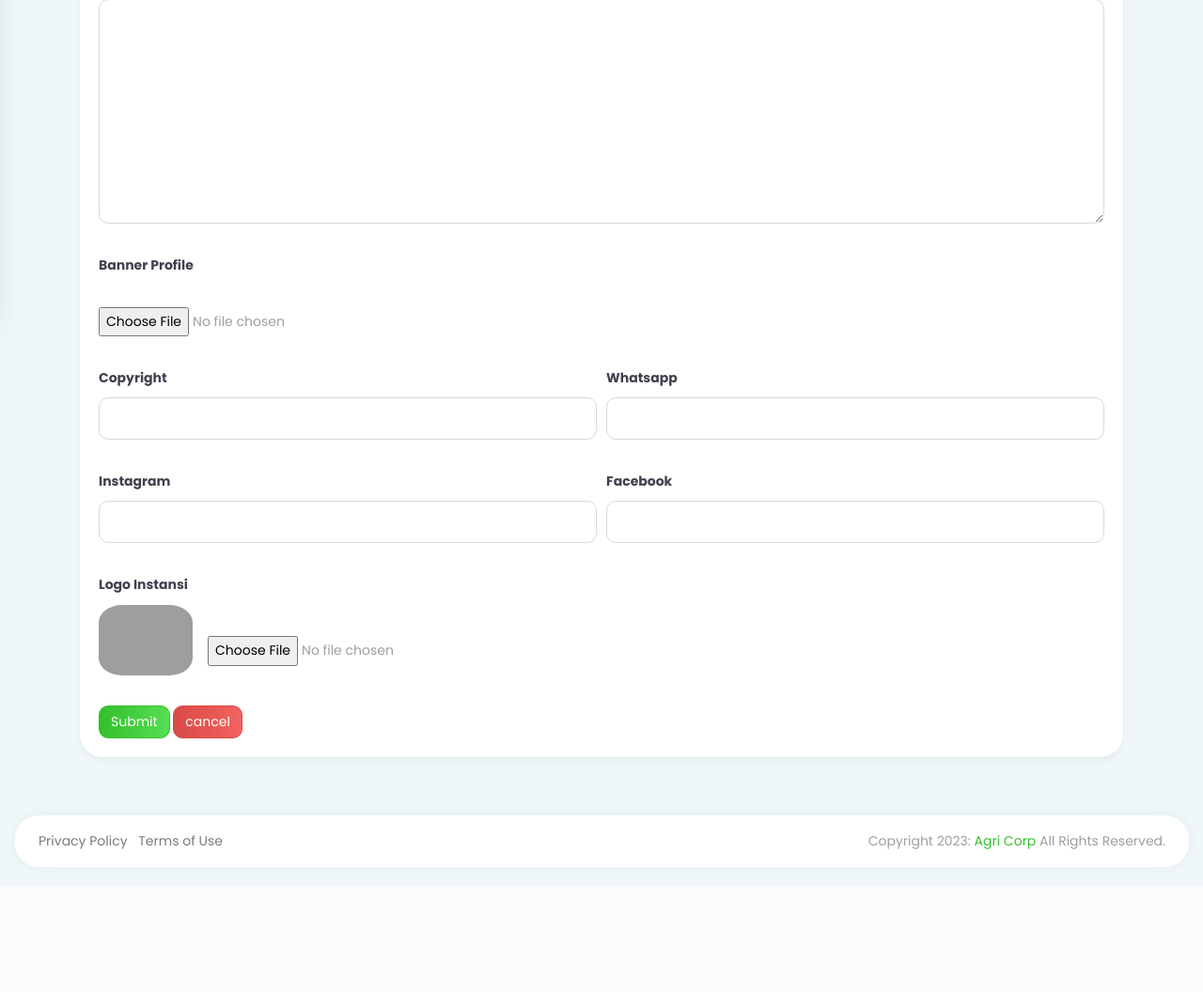
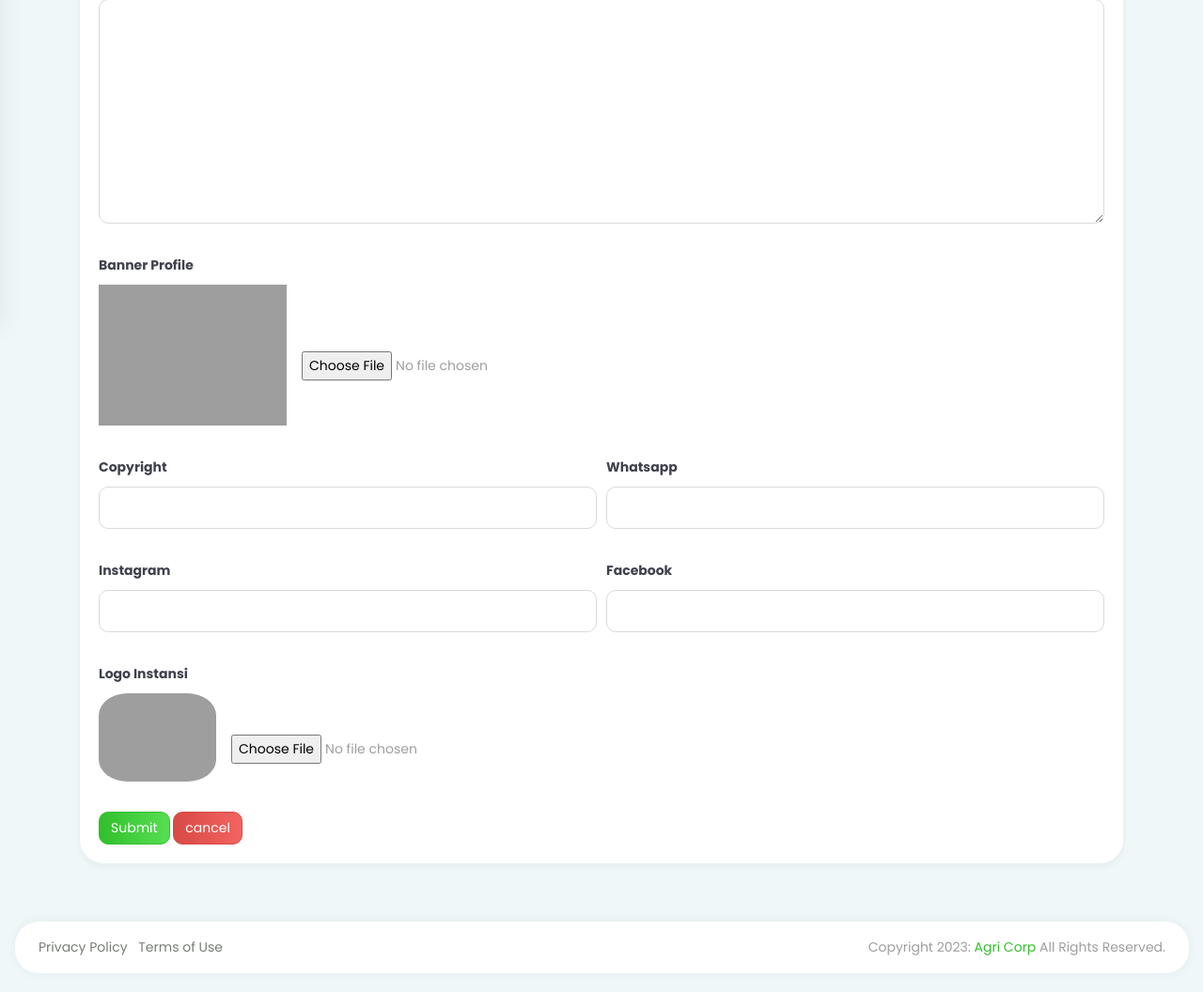
Before and after one commit to ZKYRIO/company_profile, a PHP site: page /identitasWeb_edit.php?id_identitasWeb=1 in a window 1280 px wide. Shown: the part 455-1511 px from the top of the page at 94% size. Before the commit the page ends 1383 px from the top, so only its background shows below. Run offline with PHP 8.4, Linux system fonts and the light colour scheme; the visitor is signed in with stand-in values (Sample User, id 1); data that the repository does not hold is empty; some libraries are stand-ins or nearby versions; grey boxes are pictures that could not be loaded.

Commit message:
Fixed preview image untuk mengpreview dua upload gambar

```diff
--- a/admin/identitasWeb_edit.php
+++ b/admin/identitasWeb_edit.php
@@ -63,20 +63,11 @@ $identitasWeb = mysqli_fetch_assoc($identitasWebs);
                             </div>
                         </div>
 
-                        <!-- <div class="form-row">
-                            <div class="col">
-                                <label for="banner_profile"><strong>Banner Profile Instansi</strong></label>
-                                <img src="img/identitasWeb/<?php echo $identitasWeb["banner_profile"] ?>" alt="">
-                                <input type="file" class="form-control-file" name="banner_profile" id="banner_profile">
-                                <input type="hidden" name="banner_profile_lama" value="<?php echo $identitasWeb["banner_profile"] ?>">
-                            </div>
-                        </div> -->
-
                         <div class="form-row">
                             <div class="col">
                                 <label for="banner_profile"><strong>Banner Profile</strong></label>
                                 <div class="form-gambar">
-                                    <img id="output_image" src="img/identitasWeb/<?php echo $identitasWeb['banner_profile'] ?>" width="400" style="border-radius: 0; display: none;">
+                                    <img id="output_image" src="img/identitasWeb/<?php echo $identitasWeb['banner_profile'] ?>" width="200" style="border-radius: 0;">
                                     <input type="file" class="form-control-file" name="banner_profile" id="banner_profile" style="margin-top: 1.5rem;" onchange="preview_image(event)">
                                     <input type="hidden" name="banner_profile_lama" id="banner_profile_lama" value="<?php echo $identitasWeb['banner_profile'] ?>">
                                 </div>
@@ -105,21 +96,12 @@ $identitasWeb = mysqli_fetch_assoc($identitasWebs);
                             </div>
                         </div>
 
-                        <!-- <div class="form-row">
-                            <div class="col">
-                                <label for="logo_instansi"><strong>Logo Instansi</strong></label>
-                                <img src="img/identitasWeb/<?php echo $identitasWeb["logo_instansi"] ?>" alt="">
-                                <input type="file" class="form-control-file" name="logo_instansi" id="logo_instansi">
-                                <input type="hidden" name="logo_instansi_lama" value="<?php echo $identitasWeb["logo_instansi"] ?>">
-                            </div>
-                        </div> -->
-
                         <div class="form-row">
                             <div class="col">
                                 <label for="logo_instansi"><strong>Logo Instansi</strong></label>
                                 <div class="form-gambar">
-                                    <img id="output_image" src="img/identitasWeb/<?php echo $identitasWeb['logo_instansi'] ?>" width="100" alt="">
-                                    <input type="file" class="form-control-file" name="logo_instansi" id="logo_instansi" style="margin-top: 1.5rem;" onchange="preview_image(event)">
+                                    <img id="output_image2" src="img/identitasWeb/<?php echo $identitasWeb['logo_instansi'] ?>" width="125" alt="">
+                                    <input type="file" class="form-control-file" name="logo_instansi" id="logo_instansi" style="margin-top: 1.5rem;" onchange="preview_image2(event)">
                                     <input type="hidden" name="logo_instansi_lama" id="logo_instansi_lama" value="<?php echo $identitasWeb['logo_instansi'] ?>">
                                 </div>
                             </div>
--- a/admin/includes/footer.php
+++ b/admin/includes/footer.php
@@ -91,6 +91,19 @@
             reader.readAsDataURL(event.target.files[0]);
         }
     </script>
+
+    <!-- Preview Image After Upload 2 ( untuk identitas web, ) -->
+    <script type='text/javascript'>
+        function preview_image2(event) {
+            var reader = new FileReader();
+            reader.onload = function() {
+                var output = document.getElementById('output_image2');
+                output.style.display = "flex"; // khusus form yang dipake untuk tambah data
+                output.src = reader.result;
+            }
+            reader.readAsDataURL(event.target.files[0]);
+        }
+    </script>
 <!-- Javascript END -->
 </body>
 </html>
```
